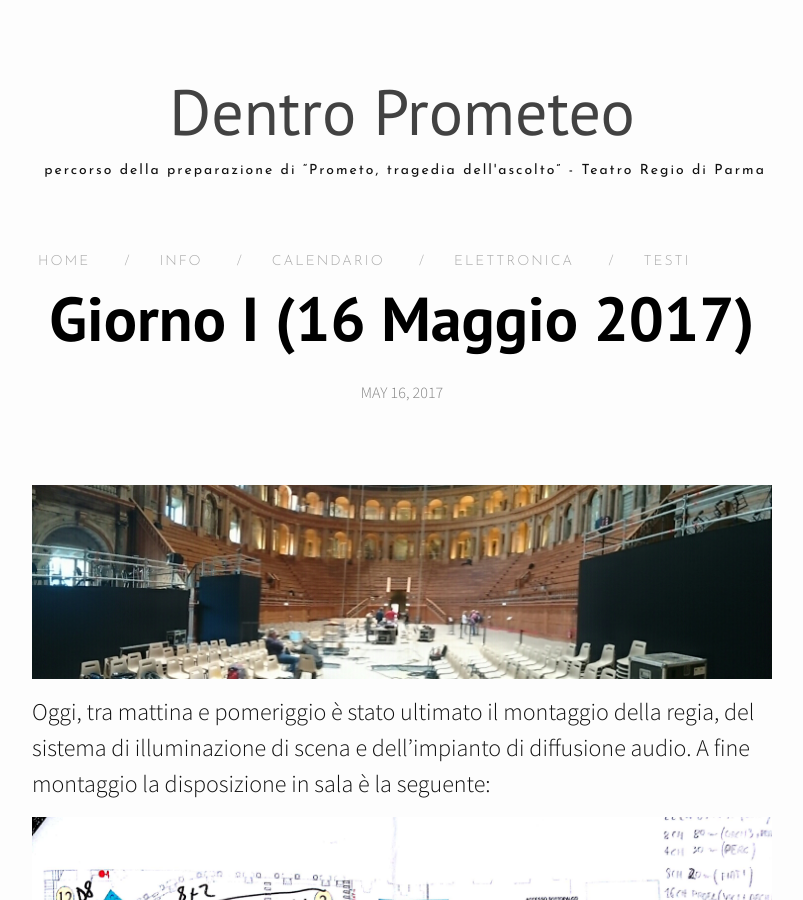
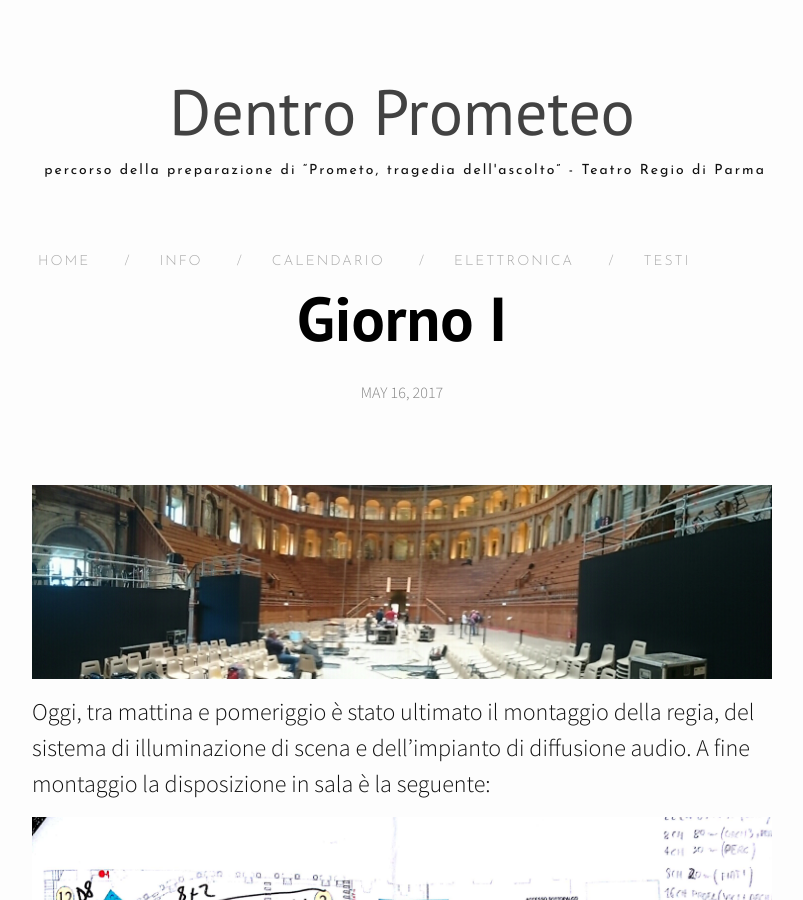
Before and after one commit to dentroprometeo/dentroprometeo.github.io, a Jekyll site: the page built from _posts/2017-05-16-primo_Giorno.markdown, in a window 1280 px wide and 900 px high. Shown: the whole window, without its empty margins (238-1041 px from the left). Built offline with Jekyll 4.4.1, drawn with Linux system fonts in a browser that asks for light colours; nearby versions of some CDN libraries.

Commit message:
Update 2017-05-16-primo_Giorno.markdown

```diff
--- a/_posts/2017-05-16-primo_Giorno.markdown
+++ b/_posts/2017-05-16-primo_Giorno.markdown
@@ -1,6 +1,6 @@
 ---
 layout: post
-title:  "Giorno I (16 Maggio 2017)"
+title:  "Giorno I"
 date:   2017-05-16 23:45:31
 categories: aggiornamenti
 ---
```
